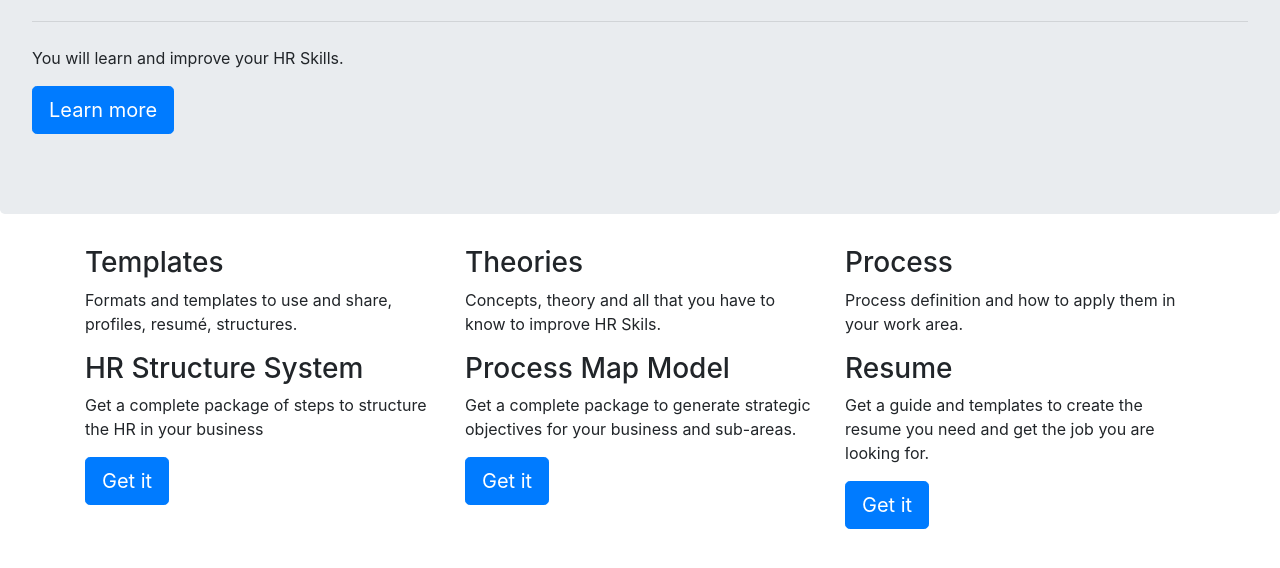
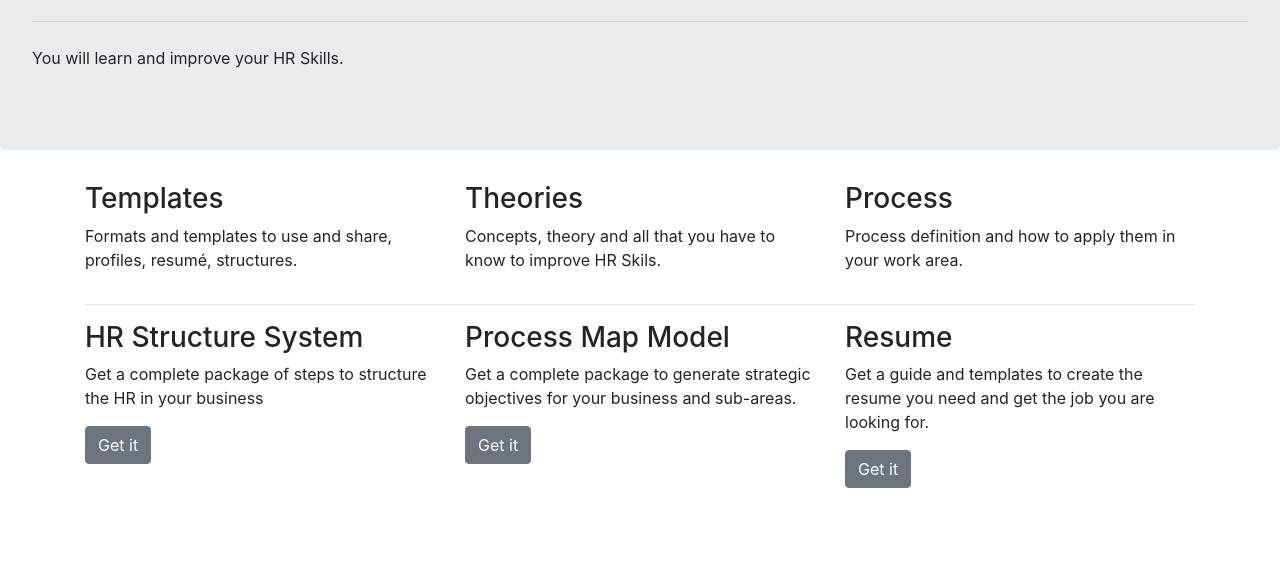
Before and after one commit to DaynethDae/Dhrorganizational-dev, a website: page index.html in a window 1280 px wide. Shown: the part 172-740 px from the top of the page. Drawn offline with nearby package versions, Linux system fonts and the light colour scheme.

Commit message:
arreglando container en index

```diff
--- a/index.html
+++ b/index.html
@@ -18,7 +18,6 @@
       <hr class="my-4">
       <p>You will learn and improve your HR Skills.</p>
       <p class="lead">
-        <a class="btn btn-primary btn-lg" href="#" role="button">Learn more</a>
       </p>
     </div>
 
@@ -42,22 +41,22 @@
               </p>
             </div>
         </div>
-
+    <hr>
           <div class="row">
           <div class="col-sm">
                 <h3>HR Structure System</h3>
               <p>Get a complete package of steps to structure the HR in your business</p>
-              <p><a class="btn btn-primary btn-lg" role="button">Get it</a></p>
+              <p><a class="btn btn-secondary" role="button">Get it</a></p>
             </div>
           <div class="col-sm">
             <h3>Process Map Model</h3>
             <p> Get a complete package to generate strategic objectives for your business and sub-areas.</p>
-            <p><a class="btn btn-primary btn-lg" role="button">Get it</a></p>
+            <p><a class="btn btn-secondary" role="button">Get it</a></p>
           </div>
           <div class="col-sm">
             <h3>Resume</h3>
             <p>Get a guide and templates to create the resume you need and get the job you are looking for.</p>
-            <p><a class="btn btn-primary btn-lg" role="button">Get it</a></p>
+            <p><a class="btn btn-secondary" role="button">Get it</a></p>
           </div>
           </div>
     </div>
```
